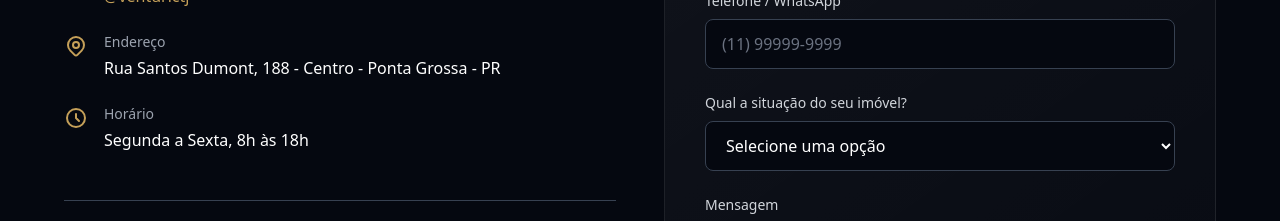
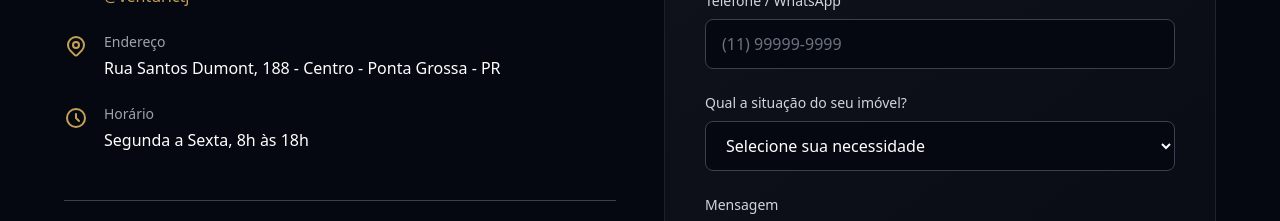
Before and after one commit to ciroramonvaz-stack/site-venturictj, a Next.js app: page /contato in a window 1280 px wide. Shown: the part 800-1021 px from the top of the page. Built offline with nearby package versions, Linux system fonts and the light colour scheme; a web font is replaced by a local one.

Commit message:
Update page.tsx

```diff
--- a/src/app/contato/page.tsx
+++ b/src/app/contato/page.tsx
@@ -235,14 +235,36 @@ export default function ContatoPage() {
                   name="situacao"
                   className="w-full px-4 py-3 bg-venturi-dark border border-gray-700 rounded-lg text-white focus:outline-none focus:border-venturi-gold transition"
                 >
-                  <option value="">Selecione uma opção</option>
-                  <option value="sobreposto">Sobreposto com Unidade de Conservação</option>
-                  <option value="embargado">Embargado por órgão ambiental</option>
-                  <option value="documentacao">Problema de documentação/SIGEF</option>
-                  <option value="divida">Dívida rural com banco</option>
-                  <option value="carbono">Créditos de carbono</option>
-                  <option value="due-diligence">Due diligence / Compra de imóvel</option>
-                  <option value="outro">Outro</option>
+                  <option value="">Selecione sua necessidade</option>
+                  <optgroup label="Regularização e Documentação">
+                    <option value="loteamento">Conversão rural → urbano / Loteamento</option>
+                    <option value="documentacao">Regularização de documentação / SIGEF</option>
+                    <option value="car">Regularização de CAR</option>
+                    <option value="retificacao">Retificação de matrícula</option>
+                    <option value="usucapiao">Usucapião rural</option>
+                  </optgroup>
+                  <optgroup label="Sobreposição e Áreas Protegidas">
+                    <option value="sobreposto-uc">Sobreposição com Unidade de Conservação</option>
+                    <option value="zona-amortecimento">Zona de amortecimento</option>
+                    <option value="terra-indigena">Conflito com Terra Indígena / Quilombola</option>
+                  </optgroup>
+                  <optgroup label="Defesa e Embargos">
+                    <option value="embargado">Embargo ambiental (ICMBio/IBAMA/IAT)</option>
+                    <option value="multa">Multa ou autuação ambiental</option>
+                    <option value="licenciamento">Licenciamento ambiental</option>
+                  </optgroup>
+                  <optgroup label="Proteção Patrimonial">
+                    <option value="divida">Dívida rural / Juros abusivos</option>
+                    <option value="leilao">Fazenda indo a leilão</option>
+                    <option value="inventario">Inventário e partilha rural</option>
+                    <option value="contratos">Contratos agrários (arrendamento, parceria)</option>
+                  </optgroup>
+                  <optgroup label="Oportunidades e Análise">
+                    <option value="due-diligence">Due diligence / Compra de imóvel</option>
+                    <option value="carbono">Créditos de carbono</option>
+                    <option value="holding">Holding familiar / Planejamento sucessório</option>
+                  </optgroup>
+                  <option value="outro">Outro assunto não listado</option>
                 </select>
               </div>
 
```
